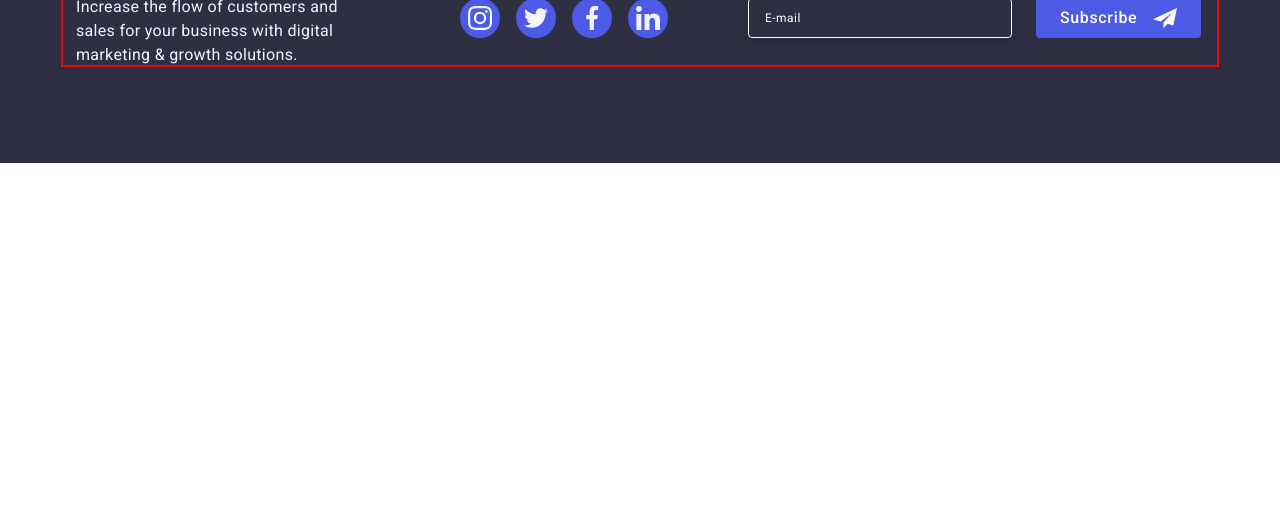
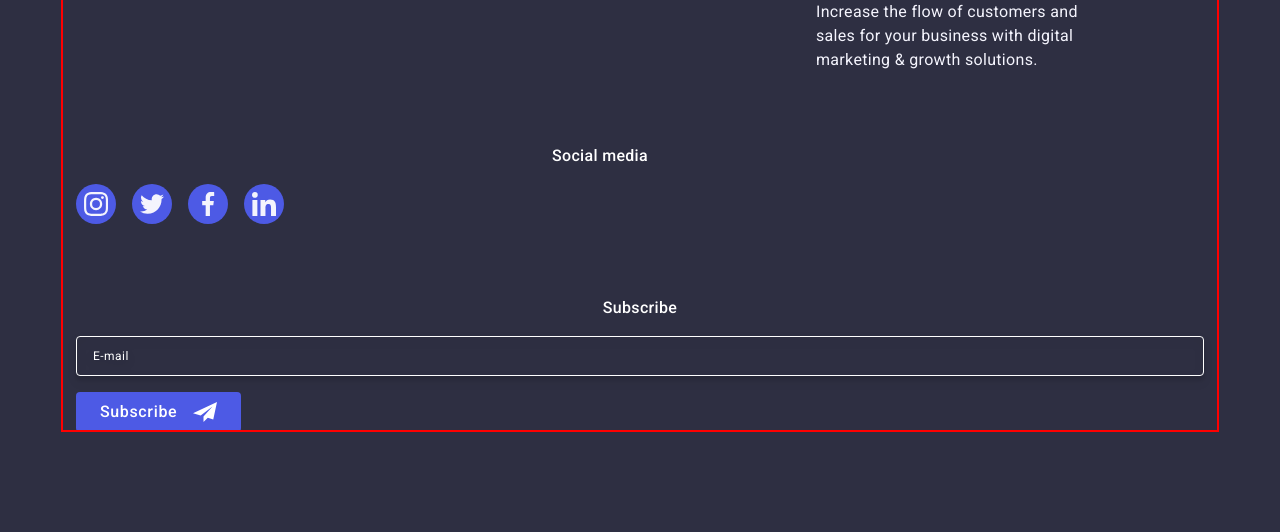
Before and after one commit to OlgaRuzhylenko/goit-markup-hw-06, a plain HTML site: page index.html in a window 1280 px wide. Shown: the part 2452-2984 px from the top of the page. Before the commit the page ends 2615 px from the top, so only its background shows below. Drawn offline with nearby package versions, Linux system fonts and the light colour scheme.

Commit message:
Update styles.css

```diff
--- a/css/styles.css
+++ b/css/styles.css
@@ -812,14 +812,15 @@ fill: var(--hover-color);
     background-color: var(--secondary-black-color);
     padding-top: 97.5px;
     padding-bottom: 96px;
-}
+    text-align: center;
+   }
 /* dekstop */
-@media only screen and (min-width: 1158px)
+@media only screen and (min-width: 1158px) {
 .footer {
-    /* background-color: var(--secondary-black-color);
     padding-top: 102px;
     padding-bottom: 100px; */
     }
+}
 .logo-footer {
 color: var(--primary-accent-color);
 font-family: var(--secondary-font);
@@ -836,13 +837,17 @@ margin-bottom: 16px;
 .logo-footer-text {
     color: var(--secondary-white-color);
 }
-
+/* mobile */
 .clogan-footer {
 color: var(--secondary-white-color);
 font-size: 16px;
 line-height: 1.5;
 letter-spacing: 0.02em;
-max-width: 264px;
+max-width: 268px;
+margin-bottom: 72px;
+margin-left: auto;
+margin-right: 0%;
+text-align: left;
 }
 .footer-logo-text {
     margin-right: 120px;
@@ -855,9 +860,11 @@ line-height: 1.5;
 letter-spacing: 0.32px;
 margin-bottom: 16px;
 }
+/* mobile */
 .list-media {
 display: flex;
 gap: 16px;
+margin-bottom: 72px;
 }
 .item-media {
     width: 40px;
@@ -880,9 +887,12 @@ gap: 16px;
 .item-media-icon {
 fill: #f4f4fd;
 }
+/* mobile */
+
+/* dekstop */
 .logo-media {
-display: flex;
-align-items: baseline;
+/* display: flex;
+align-items: baseline; */
 }
 
 .footer-media {
@@ -898,14 +908,19 @@ letter-spacing: 0.32px;
 
 margin-bottom: 16px;
 }
+/* dekstop */
 .subscribe-form {
-    display: flex;
-    gap: 24px;
+    /* display: flex;
+    gap: 24px; */
 }
+
 .subscribe-form-label {
+    width: 100%;
+
 }
+/* mobile */
 .subscribe-form-input {
-width: 264px;
+width: 100%;
 height: 40px;
 padding: 8px 16px;
 
@@ -920,6 +935,8 @@ font-size: 12px;
 line-height: 1.5;
 letter-spacing: 0.48px;
 outline: transparent;
+
+margin-bottom: 16px;
 }
 .subscribe-form-input::placeholder {
 color: currentColor;
```
